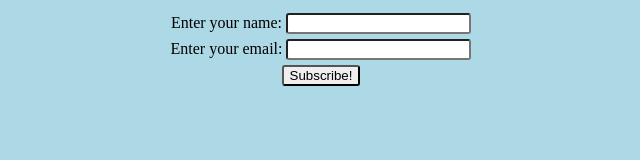
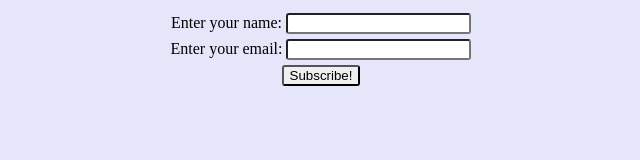
Before and after one commit to DevSSQ/project01, a plain HTML site: page index.html in a window 1280 px wide. Shown: the whole page, without its empty margins (319-959 px from the left). Drawn offline with Linux system fonts and the light colour scheme.

Commit message:
background updated

```diff
--- a/style.css
+++ b/style.css
@@ -1,5 +1,5 @@
 body{
-    background-color: lightblue;
+    background-color: lavender;
 }
 
 .form{
```
